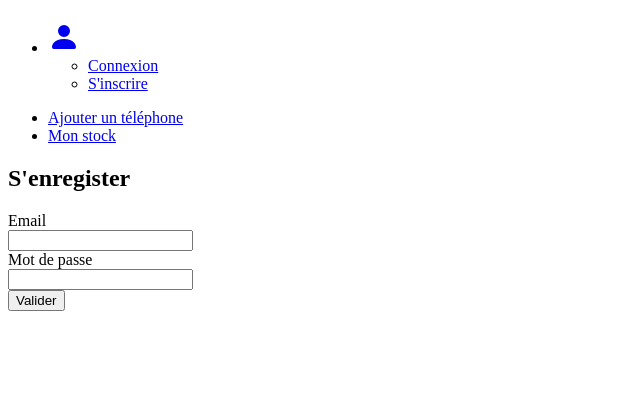
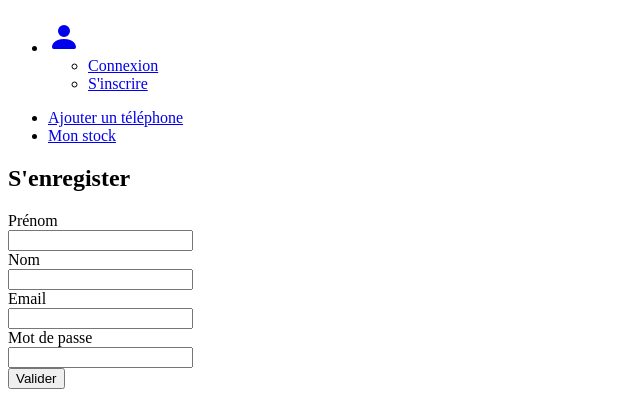
Before and after one commit to jaalazard/hackaton_emmaus_connect, a Symfony app: template templates/registration/register.html.twig in a window 1280 px wide; the page is wider, and only the part inside the window is pictured. Shown: the part 982-1379 px from the top of that part, without its empty margins (0-640 px from the left). Before the commit the page ends 1293 px from the top of that part, so only its background shows below. Run offline with Twig, Linux system fonts and the light colour scheme; the template is opened without the code that fills it, so the values that code supplies are empty; form fields are guessed from the names that the template uses; some libraries are stand-ins or nearby versions.

Commit message:
fix RegForm and tabs navbar

```diff
--- a/templates/components/_navbar.html.twig
+++ b/templates/components/_navbar.html.twig
@@ -14,14 +14,14 @@
 				<ul class="bg-light rounded-4 dropdown-menu">
 					{% if app.user %}
 						<li>
-							<a class="dropdown-item mx-3 text-decoration-none fs-5 fw-bold text-dark" href="{{ path('app_logout') }}">Déconnexion</a>
+							<a class="dropdown-item text-decoration-none fs-5 fw-bold text-dark" href="{{ path('app_logout') }}">Déconnexion</a>
 						</li>
 					{% else %}
 						<li>
-							<a class="dropdown-item mx-3 text-decoration-none fs-5 fw-bold text-dark" href="{{ path('app_login') }}">Connexion</a>
+							<a class="dropdown-item text-decoration-none fs-5 fw-bold text-dark" href="{{ path('app_login') }}">Connexion</a>
 						</li>
 						<li>
-							<a class="dropdown-item mx-3 text-decoration-none fs-5 fw-bold text-dark" href="{{ path('app_register') }}">S'inscrire</a>
+							<a class="dropdown-item text-decoration-none fs-5 fw-bold text-dark" href="{{ path('app_register') }}">S'inscrire</a>
 						</li>
 					{% endif %}
 				</ul>
--- a/templates/registration/register.html.twig
+++ b/templates/registration/register.html.twig
@@ -14,7 +14,16 @@
             {{ form_errors(registrationForm) }}
 
             {{ form_start(registrationForm) }}
-
+            <div class="mail my-4">
+				<label class="form-label fw-bold text-light h5">Prénom</label>
+				<div class="input-group w-75 w-md-50"></div>
+				{{ form_widget(registrationForm.firstname) }}
+			</div>
+            <div class="mail my-4">
+				<label class="form-label fw-bold text-light h5">Nom</label>
+				<div class="input-group w-75 w-md-50"></div>
+				{{ form_widget(registrationForm.name) }}
+			</div>
             <div class="mail mb-4">
 				<label class="form-label fw-bold text-light h5">Email</label>
 				<div class="input-group w-75 w-md-50"></div>
@@ -25,7 +34,7 @@
 				<div class="input-group w-75 w-md-50"></div>
 				{{ form_widget(registrationForm.plainPassword) }}
 			</div>
-                <button type="submit" class="btn btn-success">Valider</button>
+                <button type="submit" class="button rounded-4 p-2 fw-bold fs-4 text-uppercase">Valider</button>
             {{ form_end(registrationForm) }}
         </div>
     </section>
```
Also changed, not shown: src/Form/RegistrationFormType.php (+31 -3 lines).
